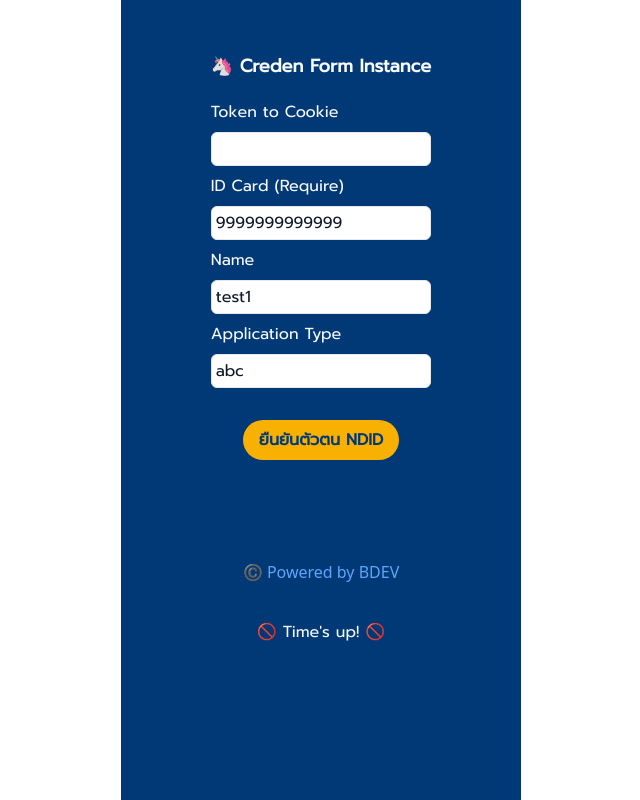
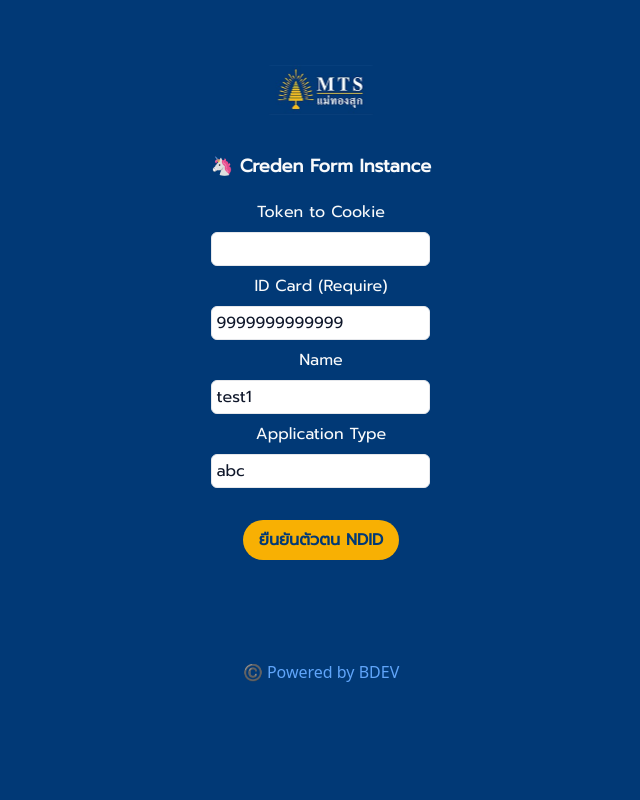
Before and after one commit to queqoogithub/ndid_instance, a Next.js app in the folder mts_ndid_kn/: page /creden in a window 1280 px wide. Shown: the whole page, without its empty margins (319-959 px from the left). Built offline with nearby package versions, Linux system fonts and the light colour scheme.

Commit message:
แก้ useEffect จับ side Effect ของ toVerify
ให้ couting ทันที

```diff
--- a/mts_ndid_kn/components/CountTimer.js
+++ b/mts_ndid_kn/components/CountTimer.js
@@ -4,6 +4,8 @@ export default function CountTimer({ startTs }) {
 
     // const [currentDate, setCurrentDate] = useState(new Date())
     // useEffect(() => setCurrentDate(new Date()), [])
+
+    //console.log('start counting with time: ', startTs)
 
     const currentDate = Date.now() //new Date().getTime()
 
@@ -50,7 +52,7 @@ export default function CountTimer({ startTs }) {
         )
     })
 
-    //console.log('timerComponents = ', timerComponents.length)
+    // /console.log('timerComponents = ', timerComponents)
 
     return (<> {timerComponents.length ? timerComponents : <span> 🚫 Time's up! 🚫 </span>} </>)
 }
--- a/mts_ndid_kn/components/IdpList.js
+++ b/mts_ndid_kn/components/IdpList.js
@@ -7,7 +7,7 @@ export default function IdpList({ idpIconSelected, setDesiredIdp, verify }) {
 
     return (
         <>
-            <div className='h-20 w-96 mb-10 py-2 px-2 text-center'>กรูณาเลือกผู้ให้บริการยืนยันตัวตนที่ท่านเคยลงทะเบียนไว้ เพื่อยืนยันตัวตน ทั้งนี้ท่านจะต้องมีโมบายแอปพลิเคชั่นของผู้ให้บริการดังกล่าว</div>
+            <div className='h-20 w-96 mb-10 py-2 px-1 text-center'>กรูณาเลือกผู้ให้บริการยืนยันตัวตนที่ท่านเคยลงทะเบียนไว้ เพื่อยืนยันตัวตน ทั้งนี้ ท่านจะต้องมีโมบายแอปพลิเคชั่น ของผู้ให้บริการดังกล่าว</div>
             <div className='h-20 w-96 mb-10 py-3 px-2 rounded-md bg-white text-black text-center'>ผู้ให้บริการที่ท่านได้ลงทะเบียน NDID ไว้แล้ว สามารถยืนยันตัวตนได้ทันที</div>
             <>
                 {idpIconSelected.length <= 4 ?
--- a/mts_ndid_kn/pages/creden.js
+++ b/mts_ndid_kn/pages/creden.js
@@ -117,8 +117,11 @@ export default function Home() {
   }
 
   return (
-    <div style={{ margin: "0 auto", maxWidth: "400px" }} className="font-Prompt bg-[#013976] flex min-h-screen flex-col items-center py-10 text-gray-50">
-      <div style={{ display: "flex", flexDirection: "column" }}><p></p>
+    <div className="font-Prompt bg-[#013976] flex min-h-screen flex-col items-center py-10 text-gray-50">
+      <div className='grid justify-items-center'><p></p>
+        <div className=' border-double'>
+            <img className="scale-50 rounded " src="/mts_logo.jpg" alt="mts_logo"/>
+        </div>
         <h3 className="text-lg py-3">🦄 <b>Creden Form Instance</b></h3>
         <label className="py-2" htmlFor="name">Token to Cookie</label>
         <input className="rounded-md border p-1 text-blue-600"
@@ -176,10 +179,9 @@ export default function Home() {
       { query.status=='reject' ? <><div>Verification Status</div><pre><b>🔴 { query.status }</b></pre><pre>message: xxxx</pre></> : null }
       { query.status=='204' ? <><div>Verification Status</div><pre><b>🟠 { query.status }</b></pre><pre>message: no content</pre></> : null }
 
-      <footer className="font-sans flex h-24 items-center justify-center text-blue-400 hover:text-[#1da1f2]">
+      <footer className="font-sans flex h-24 items-center justify-center text-blue-400 hover:text-[#1da1f2] ">
       ©️ Powered by{' '}BDEV
       </footer>
-      <CountTimer/>
     </div>
   );
 }
--- a/mts_ndid_kn/pages/mts/[info].js
+++ b/mts_ndid_kn/pages/mts/[info].js
@@ -37,36 +37,45 @@ const User = ({ user_card_id, user_idp_list, user_name }) => {
 
     // TODO ... Pending Verification
     useEffect(() => {
-      //console.log('in useEffect !!!')
+      console.log('in useEffect !!!')
       if (Cookies.get('pendingUser')) { console.log('the cookies had already set as ', Cookies.get('pendingUser')) }
       if (!Cookies.get('pendingUser')) { console.log('the cookies had NOT already set !!!') }
 
+      // test
+      try {
+        var pendingUserCardIdasStr = Cookies.get('pendingUser') // typeof Cookies.get('pendingUser') = string
+        var pendingUserCardId = JSON.parse(pendingUserCardIdasStr)
+        setStartTs(pendingUserCardId['ts'])
+      } catch (e) { console.log('error @fetchStatusData: ', e) }
+
       const fetchStatusData = async () => {
-        try {
-          const pendingUserCardIdasStr = Cookies.get('pendingUser') // typeof Cookies.get('pendingUser') = string
-          const pendingUserCardId = JSON.parse(pendingUserCardIdasStr)
-          //console.log('Pending User JSON',  Cookies.get('pendingUser'))
-          //const pendingUserCardId = JSON.stringify(pendingUserCardIdasStr)
+        await checkVerificationStatus(toVerify['ref_id']) // test
+        // try {
+        //   const pendingUserCardIdasStr = Cookies.get('pendingUser') // typeof Cookies.get('pendingUser') = string
+        //   const pendingUserCardId = JSON.parse(pendingUserCardIdasStr)
+        //   //console.log('Pending User JSON',  Cookies.get('pendingUser'))
+        //   //const pendingUserCardId = JSON.stringify(pendingUserCardIdasStr)
 
-          let currentDate = new Date()
-          // console.log('Current time: ', currentDate.getTime() / 1000)
-          // console.log('Init time: ', pendingUserCardId['ts'])
-          setStartTs(pendingUserCardId['ts'])
-          //console.log('Counting time: ', (currentDate.getTime() / 1000) - pendingUserCardId['ts'])
+        //   let currentDate = new Date()
+        //   // console.log('Current time: ', currentDate.getTime() / 1000)
+        //   // console.log('Init time: ', pendingUserCardId['ts'])
+        //   setStartTs(pendingUserCardId['ts'])
+        //   //console.log('Counting time: ', (currentDate.getTime() / 1000) - pendingUserCardId['ts'])
 
-          await checkVerificationStatus(pendingUserCardId['ref_id'])
-        } catch (e) { console.log('error @fetchStatusData: ', e) }
+        //   await checkVerificationStatus(pendingUserCardId['ref_id'])
+        // } catch (e) { console.log('error @fetchStatusData: ', e) }
       }
 
       // if (Cookies.get('pendingUser')) {
       //   const interval = setInterval(fetchStatusData, 5000)
       // }
       const interval = setInterval(async() => {
-          await fetchStatusData()
+
           if (!Cookies.get('pendingUser')) {
             clearInterval(interval);
           }
-      }, 5000)
+          await fetchStatusData()
+      }, 15000)
 
     }, [toVerify])
 
@@ -93,14 +102,18 @@ const User = ({ user_card_id, user_idp_list, user_name }) => {
         console.log('pending User ===> ', pendingUser)
         Cookies.set('pendingUser', JSON.stringify(pendingUser), { expires: 1 })
 
-        return setToVerify(pendingUser)
+        //await checkVerificationStatus(pendingUser['ref_id'])
+        setToVerify(pendingUser)
+
+        //return setToVerify(pendingUser)
     }
 
     const checkVerificationStatus = async (id) => {
         const response = await fetch(`/api/nc_id/${id}`);
 
         if (!response.ok) {
-          throw new Error(`Error: ${response.status}`);
+          //throw new Error(`Error: ${response.status}`);
+          console.log('>>>>>>>>>>>>>>>>>> respone error @checkVerificationStatus: ', response.status)
         }
         try {
           const people = await response.json()
@@ -109,6 +122,9 @@ const User = ({ user_card_id, user_idp_list, user_name }) => {
           if (people['status'] == 'verified') { // ok = verified
             console.log('VERIFIED !!! & DELETE COOKIE')
             Cookies.remove('pendingUser')
+
+            setToVerify('')
+
             //router.push(`/creden`);
             router.push(`/creden?status=${people['status']}`);
 
@@ -117,6 +133,9 @@ const User = ({ user_card_id, user_idp_list, user_name }) => {
             console.log('REJECT !!! & DELETE COOKIE')
             // TODO ... msg for reject status
             Cookies.remove('pendingUser')
+
+            setToVerify('')
+
             router.push(`/creden?status=${people['status']}`);
           }
 
@@ -135,7 +154,9 @@ const User = ({ user_card_id, user_idp_list, user_name }) => {
     return (
         <div className="font-Prompt bg-[#013976] flex min-h-screen flex-col items-center py-10 text-gray-50">
             <div className='grid justify-items-center'>
-
+                <div className=''>
+                    <img className="scale-60 " src="/mts_logo.jpg" alt="mts_logo"/>
+                </div>
                 <Switch
                   checked={testToggle}
                   onChange={setTestToggle}
@@ -155,7 +176,7 @@ const User = ({ user_card_id, user_idp_list, user_name }) => {
                 {testToggle ?
                   <div className='grid justify-items-center mb-8'>
                   <p className='mb-8'>😃 User ID <b> {user_card_id} </b> | {user_name} </p>
-                  <pre>{JSON.stringify(user_idp_list, null, 4)}</pre>
+                  <span>{JSON.stringify(user_idp_list, null, 4)}</span><br/>
                   <label className="py-2" htmlFor="name">Check Verification Status (Ref ID)</label>
                   <input className="rounded-md border p-1 text-blue-600"
                       type="number"
@@ -267,7 +288,7 @@ const User = ({ user_card_id, user_idp_list, user_name }) => {
                       กรุณายืนยันตัวตนที่โมบายแอปพลิเคชั่นของผู้ให้บริการ ที่ท่านเลือก ภายใน 60 นาที และกลับมาทำรายการต่อที่นี่
                     </div>
                     <p className='my-14'><CountTimer startTs={ startTS } /></p>
-                    <button className="my-8 mx-1 bg-[#f53052] hover:bg-blue-500 text-white hover:text-white font-bold py-2 px-4 rounded-md" onClick={() => router.back()}>ย้อนกลับ / ยกเลิก</button>
+                    <button className="my-8 mx-1 bg-[#ef4444] hover:bg-blue-500 text-white hover:text-white font-bold py-2 px-4 rounded-md" onClick={() => router.back()}>ย้อนกลับ / ยกเลิก</button>
                   </div>
                 }
 
```
Also changed, not shown: mts_ndid_kn/public/mts_logo.jpg (added), 1 other file (tests, documents, lock files or other folders).
